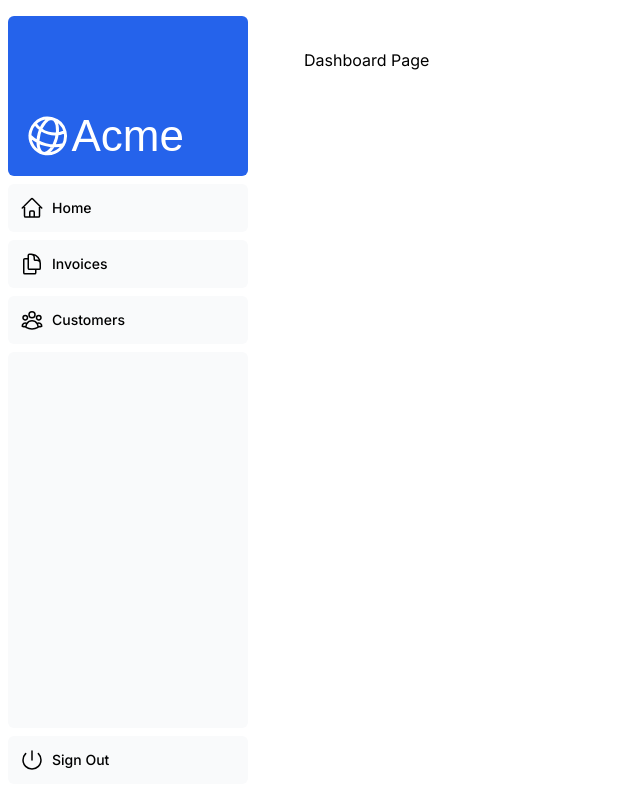
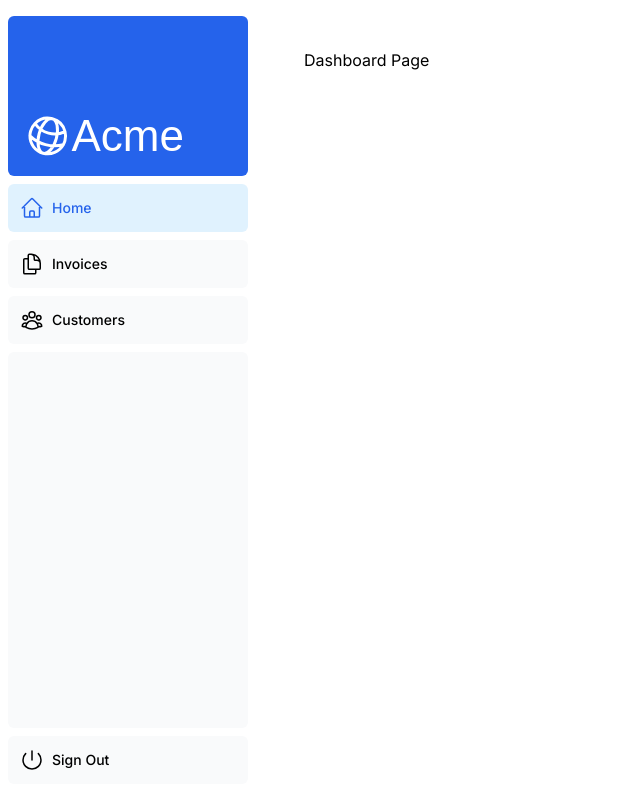
Before and after one commit to mundoenrique/dashboard-example, a Next.js app: page /dashboard in a window 1280 px wide. Shown: the whole page, without its empty margins (0-640 px from the left). Built offline with nearby package versions, Linux system fonts and the light colour scheme; a web font is replaced by a local one.

Commit message:
Navegación

```diff
--- a/src/app/ui/dashboard/nav-links.tsx
+++ b/src/app/ui/dashboard/nav-links.tsx
@@ -1,8 +1,9 @@
-import {
-  UserGroupIcon,
-  HomeIcon,
-  DocumentDuplicateIcon,
-} from '@heroicons/react/24/outline';
+'use client';
+
+import { UserGroupIcon, HomeIcon, DocumentDuplicateIcon } from '@heroicons/react/24/outline';
+import Link from 'next/link';
+import { usePathname } from 'next/navigation';
+import clsx from 'clsx';
 
 // Map of links to display in the side navigation.
 // Depending on the size of the application, this would be stored in a database.
@@ -17,19 +18,25 @@
 ];
 
 export default function NavLinks() {
+  const pathname = usePathname();
   return (
     <>
       {links.map((link) => {
         const LinkIcon = link.icon;
         return (
-          <a
+          <Link
             key={link.name}
             href={link.href}
-            className="flex h-[48px] grow items-center justify-center gap-2 rounded-md bg-gray-50 p-3 text-sm font-medium hover:bg-sky-100 hover:text-blue-600 md:flex-none md:justify-start md:p-2 md:px-3"
+            className={clsx(
+              'flex h-[48px] grow items-center justify-center gap-2 rounded-md bg-gray-50 p-3 text-sm font-medium hover:bg-sky-100 hover:text-blue-600 md:flex-none md:justify-start md:p-2 md:px-3',
+              {
+                'bg-sky-100 text-blue-600': pathname === link.href,
+              }
+            )}
           >
             <LinkIcon className="w-6" />
             <p className="hidden md:block">{link.name}</p>
-          </a>
+          </Link>
         );
       })}
     </>
```
